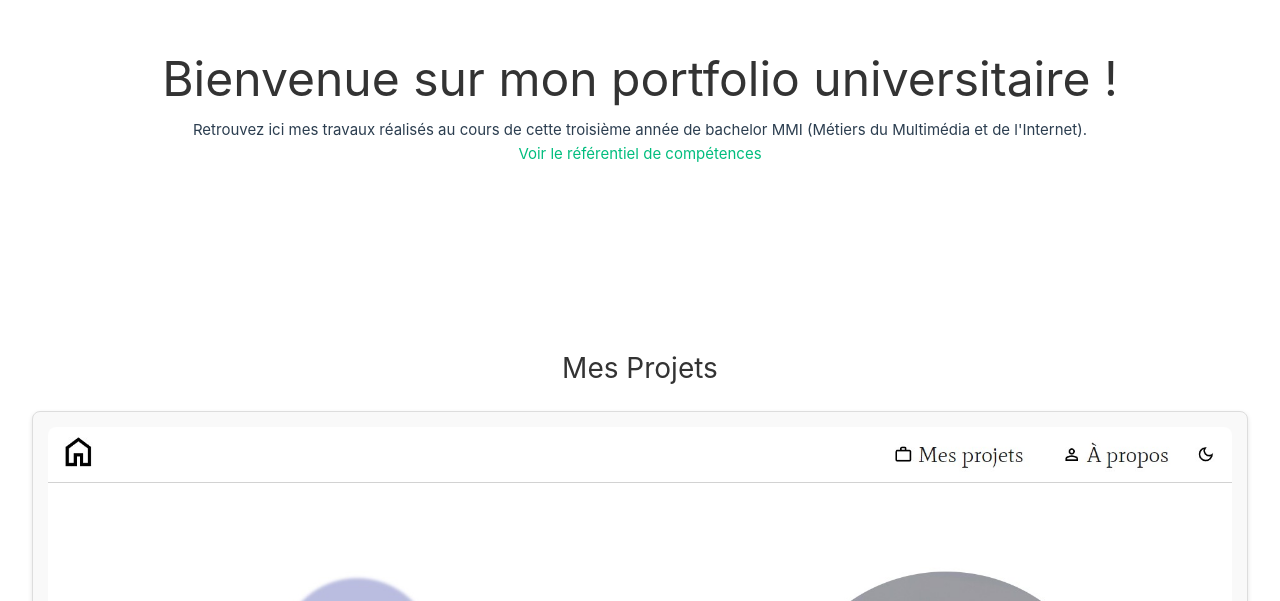
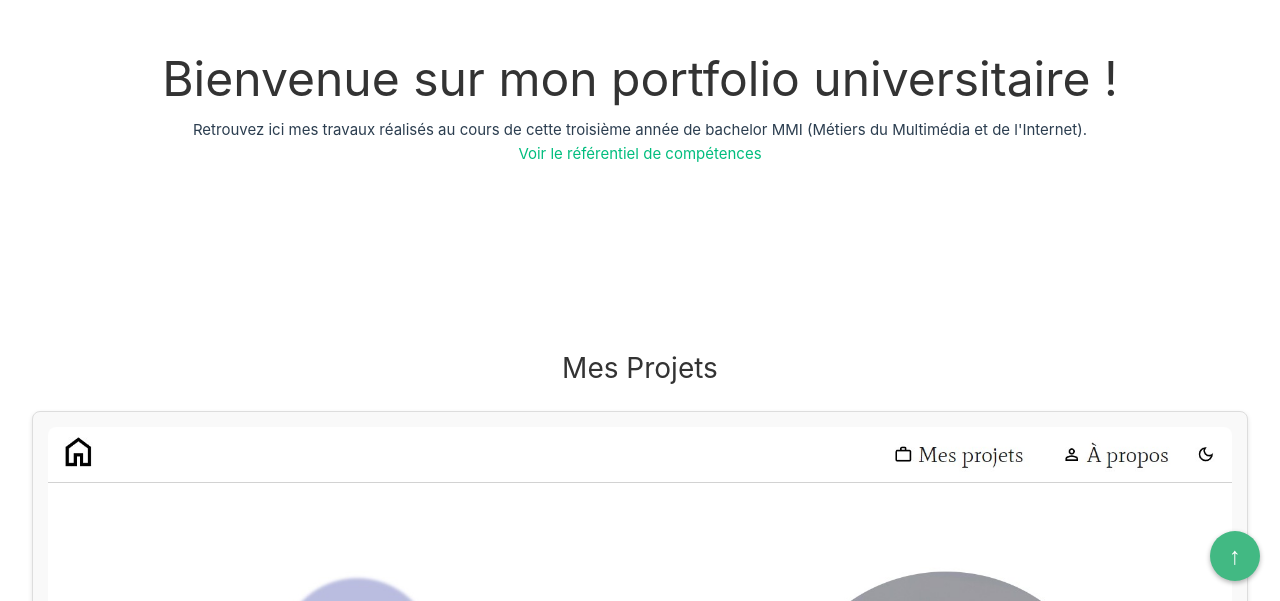
Before and after one commit to elaneg/portfolio_univ, a Vue app: page / in a window 1280 px wide. Shown: the part 199-800 px from the top of the page. Built offline with nearby package versions, Linux system fonts and the light colour scheme.

Commit message:
feat/styles : ajout d'un bouton retour en haut

```diff
--- a/src/App.vue
+++ b/src/App.vue
@@ -1,6 +1,19 @@
 <script setup>
 import Accueil from "@/components/Accueil.vue";
 import Projets from "@/components/Projets.vue";
+
+const scrollSpeed = 10;
+const scrollToTop = () => {
+    const scrollInterval = setInterval(() => {
+        if (window.scrollY === 0) {
+            clearInterval(scrollInterval);
+        } else {
+            window.scrollBy(0, -scrollSpeed);
+        }
+    }, 10);
+};
+
+
 </script>
 
 <template>
@@ -13,6 +26,9 @@ import Projets from "@/components/Projets.vue";
         <Projets />
     </div>
 
+    <button class="back-to-top" @click="scrollToTop">
+        ↑
+    </button>
 
     <RouterView/>
 </template>
@@ -27,4 +43,27 @@ import Projets from "@/components/Projets.vue";
     margin-top: 20vh;
 }
 
+.back-to-top {
+    position: fixed;
+    bottom: 20px;
+    right: 20px;
+    background-color: #42b983;
+    color: white;
+    border: none;
+    border-radius: 50%;
+    width: 50px;
+    height: 50px;
+    display: flex;
+    align-items: center;
+    justify-content: center;
+    font-size: 24px;
+    cursor: pointer;
+    box-shadow: 0 2px 5px rgba(0, 0, 0, 0.3);
+    transition: background-color 0.3s ease;
+}
+
+.back-to-top:hover {
+    background-color: #36a06c;
+}
+
 </style>
```
